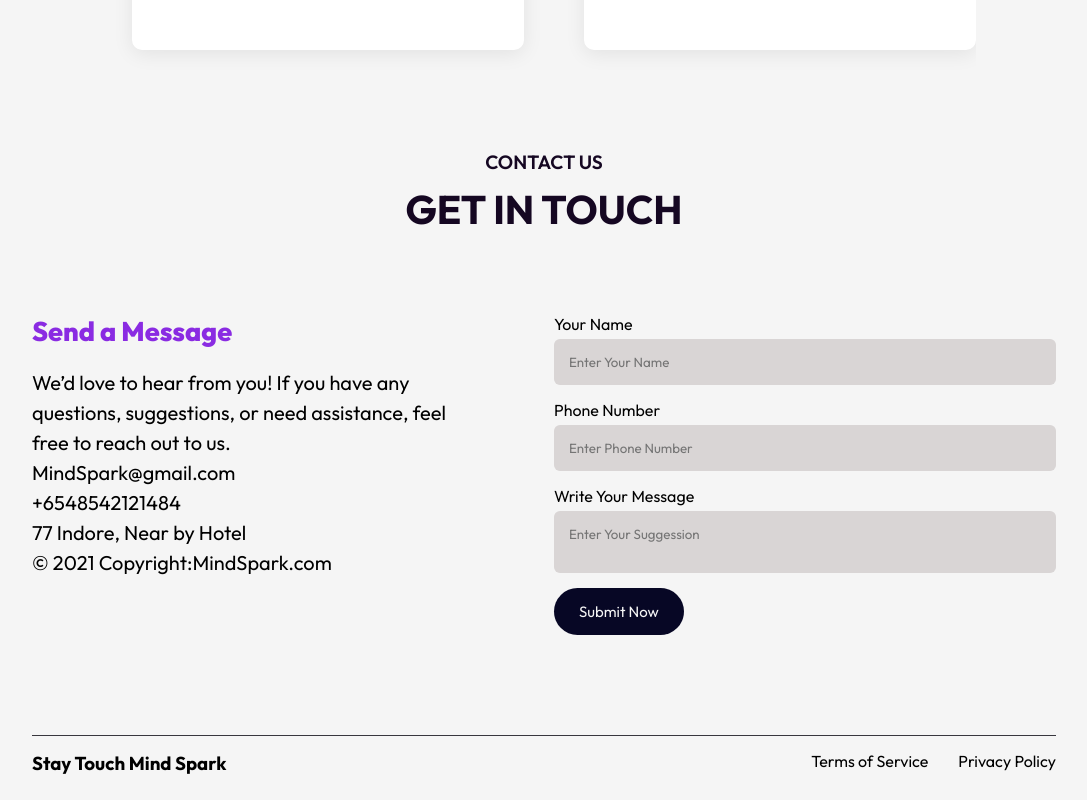
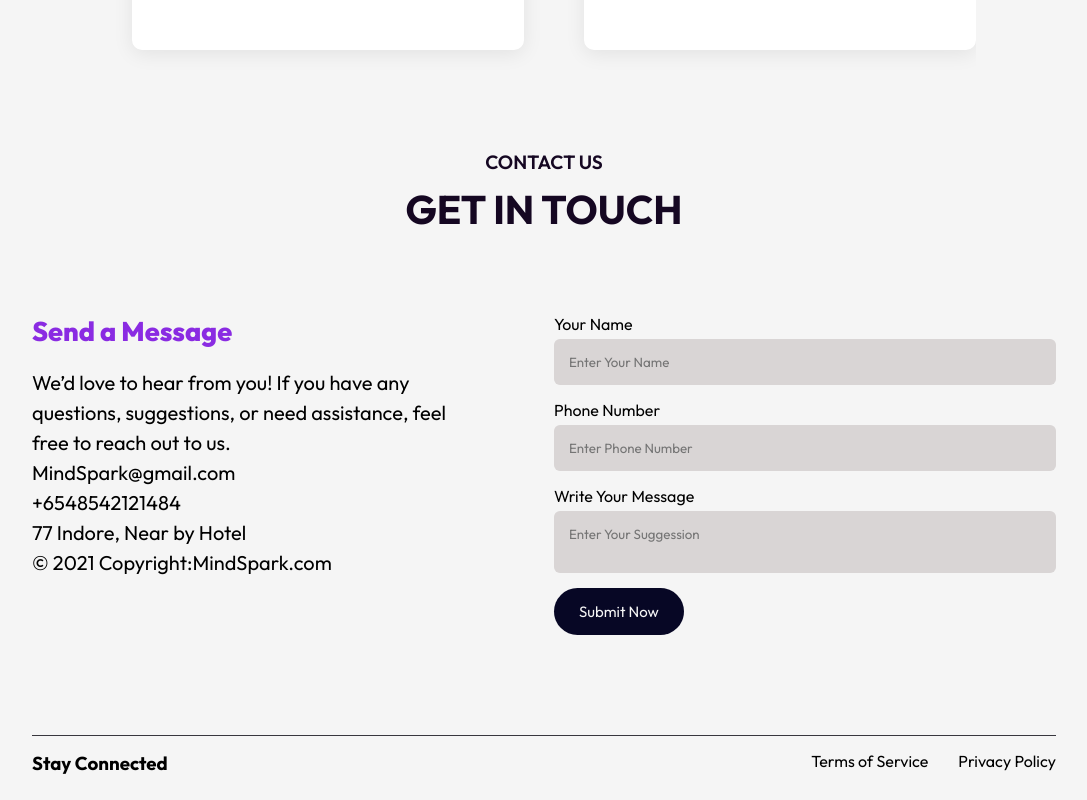
Before and after one commit to psgit-projects/mindspark, a React (Vite) app: page / in a window 1280 px wide. Shown: the part 2940-3740 px from the top of the page, without its empty margins (96-1183 px from the left). Built offline with nearby package versions, Linux system fonts and the light colour scheme.

Commit message:
Update footer heading text

```diff
--- a/src/components/footer/Foooter.jsx
+++ b/src/components/footer/Foooter.jsx
@@ -3,7 +3,7 @@ import './ft.css'
 const Foooter = () => {
   return (
     <div className='ft'>
-      <h3>Stay Touch Mind Spark</h3>
+      <h3>Stay Connected </h3>
       <ul>
         <li>Terms of Service</li>
         <li>Privacy Policy</li>
```
